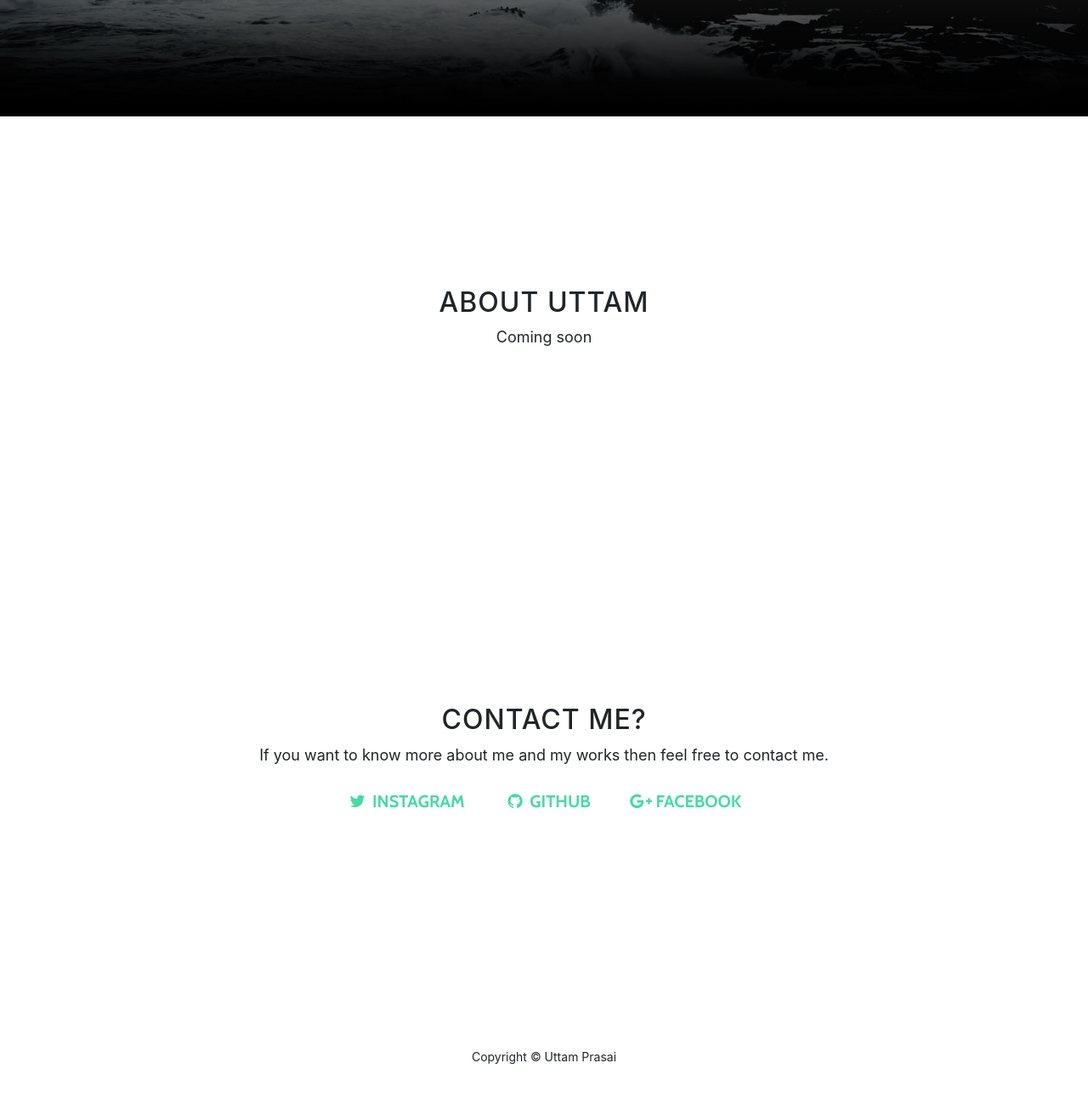
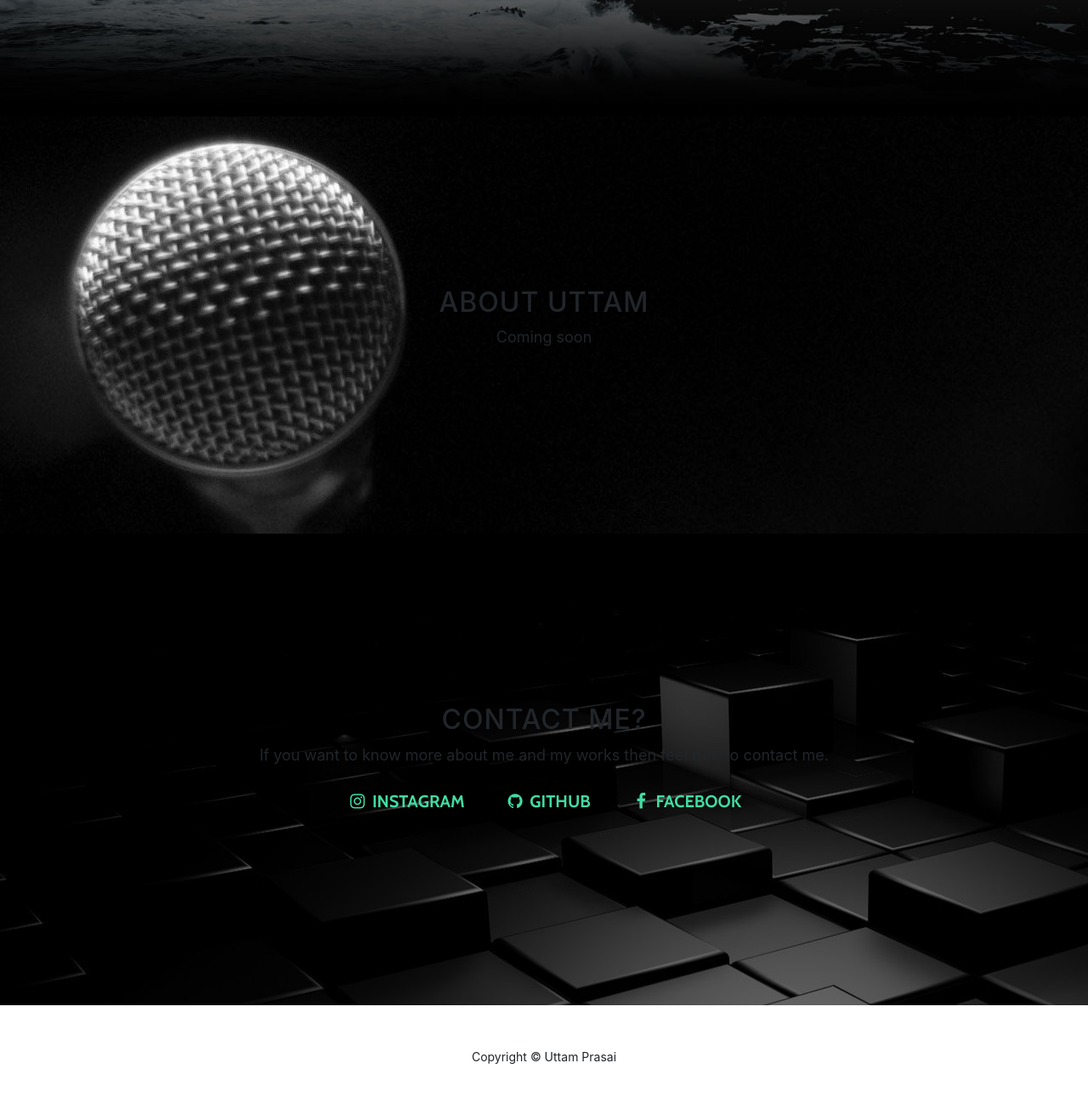
Before and after one commit to prasaiuttam/prasaiuttam.github.io, a website with bundled scripts: page index.html in a window 1280 px wide. Shown: the part 663-1954 px from the top of the page at 85% size. Built offline with nearby package versions, Linux system fonts and the light colour scheme.

Commit message:
custom css and modification of index

```diff
--- /dev/null
+++ b/css/custom.css
@@ -0,0 +1,7 @@
+
+.image{
+	background-image: url("../img/cover.jpg");
+}
+.image1{
+	background-image: url("../img/cover1.png");
+}
--- a/index.html
+++ b/index.html
@@ -12,10 +12,11 @@
 
     <!-- Bootstrap core CSS -->
     <link href="vendor/bootstrap/css/bootstrap.min.css" rel="stylesheet">
+    <link href="css/custom.css" rel="stylesheet">
 
     <!-- Custom fonts for this template -->
     <link href="vendor/font-awesome/css/font-awesome.min.css" rel="stylesheet" type="text/css">
-    <link href="https://fonts.googleapis.com/css?family=Lora:400,700,400italic,700italic" rel="stylesheet" type="text/css">
+    <link href="https://fonts.googleapis.com/css?family=Lora:400,7S00,400italic,700italic" rel="stylesheet" type="text/css">
     <link href='https://fonts.googleapis.com/css?family=Cabin:700' rel='stylesheet' type='text/css'>
 
     <!-- Custom styles for this template -->
@@ -68,10 +69,11 @@
     </header>
 
     <!-- About Section -->
-    <section id="about" class="content-section text-center">
+    <section id="about" class="content-section text-center image">
       <div class="container">
         <div class="row">
           <div class="col-lg-8 mx-auto">
+
             <h2>ABOUT UTTAM</h2>
             <p>Coming soon
 
@@ -97,7 +99,7 @@
     </section> -->
 
     <!-- Contact Section -->
-    <section id="contact" class="content-section text-center">
+    <section id="contact" class="content-section text-center image1">
       <div class="container">
         <div class="row">
           <div class="col-lg-8 mx-auto">
@@ -107,19 +109,19 @@
             <ul class="list-inline banner-social-buttons">
               <li class="list-inline-item">
                 <a href="https://www.instagram.com/prasaiuttam/" class="btn btn-default btn-lg">
-                  <i class="fa fa-twitter fa-fw"></i>
+                  <i class="fa fa-instagram fa-fw"></i>
                   <span class="network-name">Instagram</span>
                 </a>
               </li>
               <li class="list-inline-item">
-                <a href="https://github.com/BlackrockDigital/startbootstrap" class="btn btn-default btn-lg">
+                <a href="https://github.com/prasaiuttam" class="btn btn-default btn-lg">
                   <i class="fa fa-github fa-fw"></i>
                   <span class="network-name">Github</span>
                 </a>
               </li>
               <li class="list-inline-item">
                 <a href="https://www.facebook.com/uttam.prasai" class="btn btn-default btn-lg">
-                  <i class="fa fa-google-plus fa-fw"></i>
+                  <i class="fa fa-facebook fa-fw"></i>
                   <span class="network-name">Facebook</span>
                 </a>
               </li>
```
Also changed, not shown: img/bg.png (added), img/cover.jpg (added), img/cover.png (added), img/cover1.png (added).
